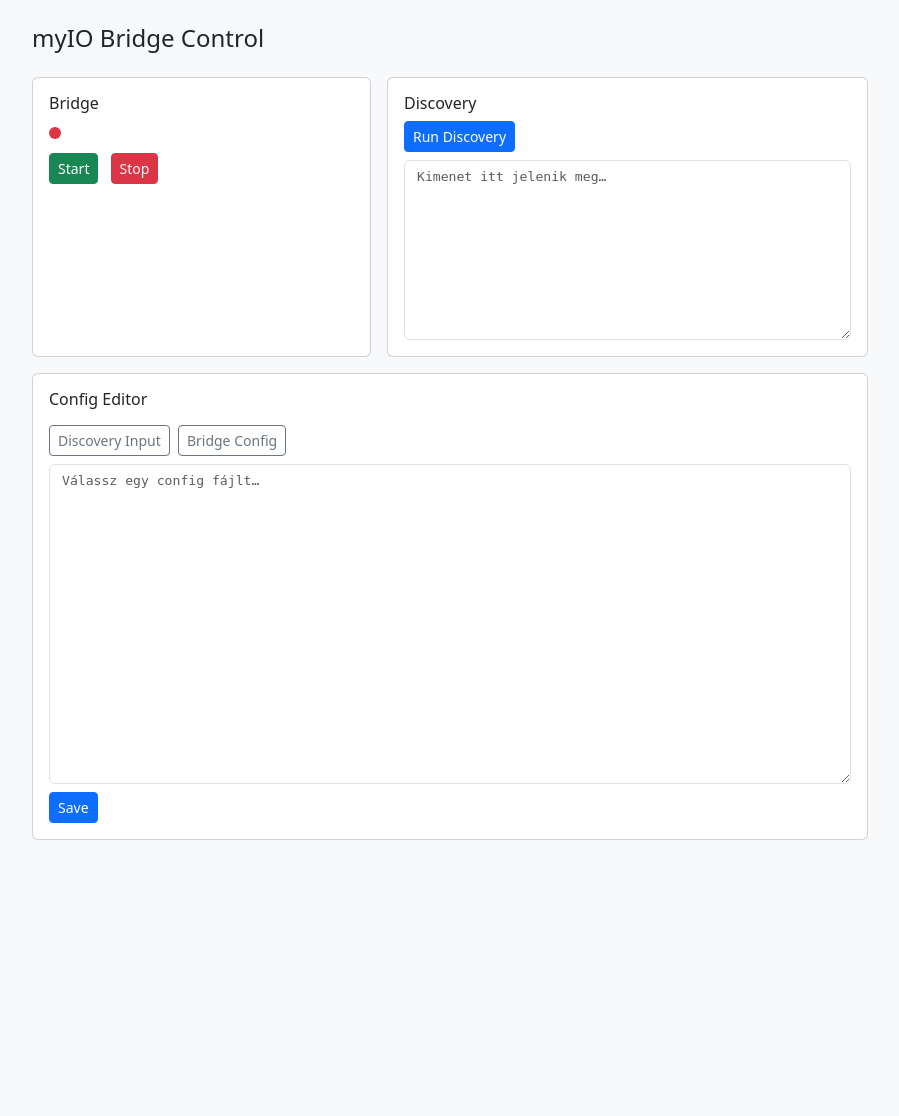
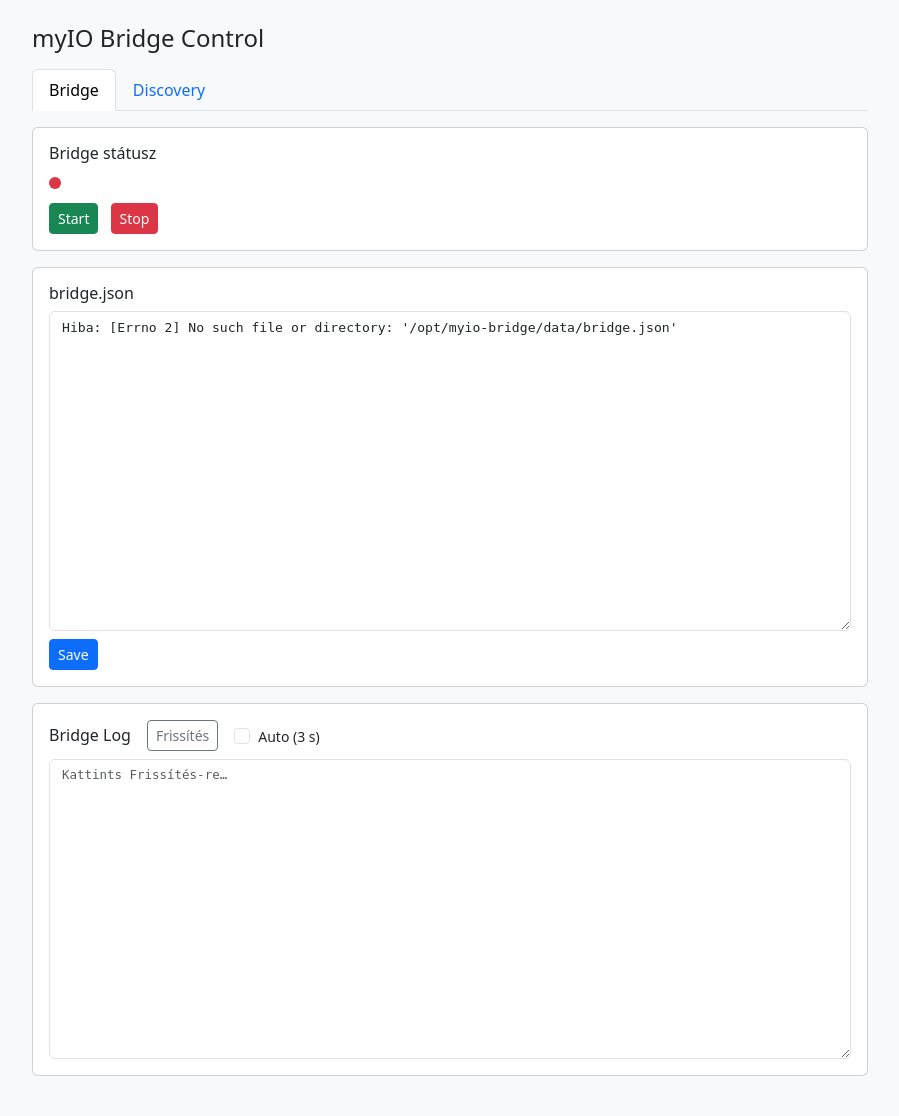
Before and after one commit to pvaczi/myio_bridge, a Flask app: page / in a window 1280 px wide. Shown: the whole page, without its empty margins (190-1089 px from the left). Before the commit the page ends 840 px from the top, so only its background shows below. Run offline with Flask 3, Linux system fonts and the light colour scheme.

Commit message:
feat: web UI mód választó (Bridge/Discovery) és log viewer
- Bridge/Discovery tab: Discovery csak leállított bridge mellett érhető el
- Run Discovery confirm dialógus figyelmeztet a bridge.json felülírásra
- Config editor módhoz kötött: Bridge módban bridge.json, Discoveryben discovery_input.json
- Új /api/bridge/log endpoint (journalctl -n 200)
- Bridge Log panel: manuális frissítés + Auto (3s) checkbox, auto-scroll aljára
- install.sh: myio user hozzáadva systemd-journal csoporthoz

Co-Authored-By: Claude Sonnet 4.6 <noreply@anthropic.com>

```diff
--- a/web/app.py
+++ b/web/app.py
@@ -88,6 +88,16 @@ def config_discovery_set():
     return _save_config(DISCOVERY_JSON)
 
 
+@app.route("/api/bridge/log")
+def bridge_log():
+    result = subprocess.run(
+        ["journalctl", "-u", "myio-bridge", "-n", "200", "--no-pager"],
+        capture_output=True, text=True
+    )
+    lines = result.stdout or result.stderr or "(nincs log)"
+    return jsonify({"ok": True, "lines": lines})
+
+
 def _save_config(path):
     content = request.get_data(as_text=True)
     try:
--- a/web/templates/index.html
+++ b/web/templates/index.html
@@ -8,81 +8,128 @@
   <style>
     body { padding: 1.5rem; background: #f8f9fa; }
     .status-dot { display: inline-block; width: 12px; height: 12px; border-radius: 50%; margin-right: 6px; }
-    .status-active { background: #198754; }
+    .status-active   { background: #198754; }
     .status-inactive { background: #dc3545; }
-    .status-unknown { background: #6c757d; }
-    #discovery-log { height: 180px; font-family: monospace; font-size: 0.82rem; resize: vertical; }
-    #config-textarea { height: 320px; font-family: monospace; font-size: 0.82rem; resize: vertical; }
-    .save-feedback { font-size: 0.88rem; margin-left: 0.75rem; }
+    .status-unknown  { background: #6c757d; }
+    .config-ta  { height: 320px; font-family: monospace; font-size: 0.82rem; resize: vertical; }
+    .log-ta     { height: 300px; font-family: monospace; font-size: 0.78rem; resize: vertical; }
+    .disc-log   { height: 160px; font-family: monospace; font-size: 0.82rem; resize: vertical; }
+    .save-fb    { font-size: 0.88rem; margin-left: 0.75rem; }
   </style>
 </head>
 <body>
 <div class="container-fluid" style="max-width: 860px;">
-  <h4 class="mb-4">myIO Bridge Control</h4>
+  <h4 class="mb-3">myIO Bridge Control</h4>
 
-  <div class="row g-3 mb-3">
-    <!-- Bridge panel -->
-    <div class="col-md-5">
-      <div class="card h-100">
+  <!-- Mode tabs -->
+  <ul class="nav nav-tabs mb-3">
+    <li class="nav-item">
+      <button class="nav-link active" id="tab-bridge" onclick="switchMode('bridge')">Bridge</button>
+    </li>
+    <li class="nav-item">
+      <button class="nav-link" id="tab-discovery" onclick="switchMode('discovery')">Discovery</button>
+    </li>
+  </ul>
+
+  <!-- ===== BRIDGE MODE ===== -->
+  <div id="mode-bridge">
+    <div class="card mb-3">
       <div class="card-body">
-          <h6 class="card-title">Bridge</h6>
+        <h6 class="card-title">Bridge státusz</h6>
         <p class="mb-2">
           <span id="status-dot" class="status-dot status-unknown"></span>
           <span id="status-text">–</span>
         </p>
-          <button id="btn-start" class="btn btn-sm btn-success me-2" onclick="bridgeAction('start')">Start</button>
-          <button id="btn-stop" class="btn btn-sm btn-danger" onclick="bridgeAction('stop')">Stop</button>
+        <button class="btn btn-sm btn-success me-2" onclick="bridgeAction('start')">Start</button>
+        <button class="btn btn-sm btn-danger"       onclick="bridgeAction('stop')">Stop</button>
         <div id="bridge-error" class="text-danger small mt-2" style="display:none;"></div>
+      </div>
+    </div>
+
+    <div class="card mb-3">
+      <div class="card-body">
+        <h6 class="card-title">bridge.json</h6>
+        <textarea id="bridge-config" class="form-control config-ta mb-2" placeholder="Betöltés…"></textarea>
+        <button class="btn btn-sm btn-primary" onclick="saveBridgeConfig()">Save</button>
+        <span id="bridge-save-fb" class="save-fb"></span>
+      </div>
+    </div>
+
+    <div class="card mb-3">
+      <div class="card-body">
+        <div class="d-flex align-items-center mb-2">
+          <h6 class="card-title mb-0 me-3">Bridge Log</h6>
+          <button class="btn btn-sm btn-outline-secondary me-3" onclick="fetchLog()">Frissítés</button>
+          <div class="form-check mb-0">
+            <input class="form-check-input" type="checkbox" id="log-auto" onchange="setLogAuto(this.checked)">
+            <label class="form-check-label small" for="log-auto">Auto (3 s)</label>
+          </div>
+        </div>
+        <textarea id="bridge-log" class="form-control log-ta" readonly placeholder="Kattints Frissítés-re…"></textarea>
       </div>
     </div>
   </div>
 
-    <!-- Discovery panel -->
-    <div class="col-md-7">
-      <div class="card h-100">
+  <!-- ===== DISCOVERY MODE ===== -->
+  <div id="mode-discovery" style="display:none;">
+    <div class="card mb-3">
       <div class="card-body">
-          <h6 class="card-title">Discovery</h6>
-          <button id="btn-discovery" class="btn btn-sm btn-primary mb-2" onclick="runDiscovery()">
-            <span id="discovery-spinner" class="spinner-border spinner-border-sm me-1" style="display:none;"></span>
+        <h6 class="card-title">Discovery futtatása</h6>
+        <p class="text-warning small mb-2 mb-0">
+          <strong>Figyelem:</strong> a Discovery futtatása felülírja a <code>bridge.json</code> konfigurációt.
+        </p>
+        <button id="btn-discovery" class="btn btn-sm btn-primary mt-2 mb-2" onclick="runDiscovery()">
+          <span id="disc-spinner" class="spinner-border spinner-border-sm me-1" style="display:none;"></span>
           Run Discovery
         </button>
-          <textarea id="discovery-log" class="form-control" readonly placeholder="Kimenet itt jelenik meg…"></textarea>
+        <textarea id="disc-log" class="form-control disc-log" readonly placeholder="Kimenet itt jelenik meg…"></textarea>
       </div>
+    </div>
+
+    <div class="card mb-3">
+      <div class="card-body">
+        <h6 class="card-title">discovery_input.json</h6>
+        <textarea id="disc-config" class="form-control config-ta mb-2" placeholder="Betöltés…"></textarea>
+        <button class="btn btn-sm btn-primary" onclick="saveDiscoveryConfig()">Save</button>
+        <span id="disc-save-fb" class="save-fb"></span>
       </div>
     </div>
   </div>
 
-  <!-- Config editor -->
-  <div class="card">
-    <div class="card-body">
-      <h6 class="card-title mb-3">Config Editor</h6>
-      <div class="mb-2">
-        <button class="btn btn-sm btn-outline-secondary me-1" onclick="loadConfig('discovery')">Discovery Input</button>
-        <button class="btn btn-sm btn-outline-secondary" onclick="loadConfig('bridge')">Bridge Config</button>
-        <span id="config-name" class="text-muted small ms-2"></span>
-      </div>
-      <textarea id="config-textarea" class="form-control mb-2" placeholder="Válassz egy config fájlt…"></textarea>
-      <button class="btn btn-sm btn-primary" onclick="saveConfig()">Save</button>
-      <span id="save-feedback" class="save-feedback"></span>
-    </div>
-  </div>
 </div>
 
 <script>
-let currentConfig = null;
+let mode = 'bridge';
+let bridgeActive = false;
+let logTimer = null;
 
 async function fetchStatus() {
   try {
     const r = await fetch('/api/bridge/status');
     const d = await r.json();
-    const active = d.status === 'active';
+    bridgeActive = d.status === 'active';
     const dot = document.getElementById('status-dot');
-    dot.className = 'status-dot ' + (active ? 'status-active' : 'status-inactive');
+    dot.className = 'status-dot ' + (bridgeActive ? 'status-active' : 'status-inactive');
     document.getElementById('status-text').textContent = d.status;
+    const discTab = document.getElementById('tab-discovery');
+    discTab.disabled = bridgeActive;
+    discTab.title = bridgeActive ? 'A bridge futása közben nem lehet Discovery módba váltani.' : '';
+    if (bridgeActive && mode === 'discovery') switchMode('bridge');
   } catch {
     document.getElementById('status-dot').className = 'status-dot status-unknown';
     document.getElementById('status-text').textContent = 'ismeretlen';
   }
+}
+
+function switchMode(newMode) {
+  if (newMode === 'discovery' && bridgeActive) return;
+  mode = newMode;
+  document.getElementById('mode-bridge').style.display    = newMode === 'bridge'    ? '' : 'none';
+  document.getElementById('mode-discovery').style.display = newMode === 'discovery' ? '' : 'none';
+  document.getElementById('tab-bridge').classList.toggle('active',    newMode === 'bridge');
+  document.getElementById('tab-discovery').classList.toggle('active', newMode === 'discovery');
+  if (newMode === 'discovery') loadDiscoveryConfig();
+  else loadBridgeConfig();
 }
 
 async function bridgeAction(action) {
@@ -90,17 +137,57 @@ async function bridgeAction(action) {
   errEl.style.display = 'none';
   const r = await fetch('/api/bridge/' + action, { method: 'POST' });
   const d = await r.json();
-  if (!d.ok) {
-    errEl.textContent = d.error || 'Hiba';
-    errEl.style.display = '';
-  }
+  if (!d.ok) { errEl.textContent = d.error || 'Hiba'; errEl.style.display = ''; }
   await fetchStatus();
 }
 
+async function loadBridgeConfig() {
+  const r = await fetch('/api/config/bridge');
+  const d = await r.json();
+  document.getElementById('bridge-config').value = d.ok ? d.content : ('Hiba: ' + d.error);
+  document.getElementById('bridge-save-fb').textContent = '';
+}
+
+async function saveBridgeConfig() {
+  const fb = document.getElementById('bridge-save-fb');
+  const content = document.getElementById('bridge-config').value;
+  try { JSON.parse(content); } catch (e) {
+    fb.textContent = 'Érvénytelen JSON: ' + e.message; fb.style.color = 'red'; return;
+  }
+  const r = await fetch('/api/config/bridge', {
+    method: 'POST', headers: { 'Content-Type': 'application/json' }, body: content
+  });
+  const d = await r.json();
+  fb.textContent = d.ok ? 'Mentve.' : ('Hiba: ' + (d.error || '?'));
+  fb.style.color = d.ok ? 'green' : 'red';
+}
+
+async function loadDiscoveryConfig() {
+  const r = await fetch('/api/config/discovery');
+  const d = await r.json();
+  document.getElementById('disc-config').value = d.ok ? d.content : ('Hiba: ' + d.error);
+  document.getElementById('disc-save-fb').textContent = '';
+}
+
+async function saveDiscoveryConfig() {
+  const fb = document.getElementById('disc-save-fb');
+  const content = document.getElementById('disc-config').value;
+  try { JSON.parse(content); } catch (e) {
+    fb.textContent = 'Érvénytelen JSON: ' + e.message; fb.style.color = 'red'; return;
+  }
+  const r = await fetch('/api/config/discovery', {
+    method: 'POST', headers: { 'Content-Type': 'application/json' }, body: content
+  });
+  const d = await r.json();
+  fb.textContent = d.ok ? 'Mentve.' : ('Hiba: ' + (d.error || '?'));
+  fb.style.color = d.ok ? 'green' : 'red';
+}
+
 async function runDiscovery() {
+  if (!confirm('Figyelem: a Discovery futtatása felülírja a bridge.json konfigurációt!\n\nBiztosan folytatod?')) return;
   const btn = document.getElementById('btn-discovery');
-  const spinner = document.getElementById('discovery-spinner');
-  const log = document.getElementById('discovery-log');
+  const spinner = document.getElementById('disc-spinner');
+  const log = document.getElementById('disc-log');
   btn.disabled = true;
   spinner.style.display = '';
   log.value = 'Futás…';
@@ -116,42 +203,27 @@ async function runDiscovery() {
   }
 }
 
-async function loadConfig(type) {
-  currentConfig = type;
-  document.getElementById('config-name').textContent = type === 'bridge' ? 'bridge.json' : 'discovery_input.json';
-  document.getElementById('save-feedback').textContent = '';
-  const r = await fetch('/api/config/' + type);
+async function fetchLog() {
+  const el = document.getElementById('bridge-log');
+  const atBottom = el.scrollTop + el.clientHeight >= el.scrollHeight - 10;
+  try {
+    const r = await fetch('/api/bridge/log');
     const d = await r.json();
-  document.getElementById('config-textarea').value = d.ok ? d.content : ('Hiba: ' + d.error);
+    if (d.ok) {
+      el.value = d.lines;
+      if (atBottom) el.scrollTop = el.scrollHeight;
+    }
+  } catch {}
 }
 
-async function saveConfig() {
-  const fb = document.getElementById('save-feedback');
-  const content = document.getElementById('config-textarea').value;
-  if (!currentConfig) { fb.textContent = 'Először válassz config fájlt.'; fb.style.color = 'orange'; return; }
-  try {
-    JSON.parse(content);
-  } catch (e) {
-    fb.textContent = 'Érvénytelen JSON: ' + e.message;
-    fb.style.color = 'red';
-    return;
-  }
-  const r = await fetch('/api/config/' + currentConfig, {
-    method: 'POST',
-    headers: { 'Content-Type': 'application/json' },
-    body: content
-  });
-  const d = await r.json();
-  if (d.ok) {
-    fb.textContent = 'Mentve.';
-    fb.style.color = 'green';
-  } else {
-    fb.textContent = 'Hiba: ' + (d.error || 'ismeretlen');
-    fb.style.color = 'red';
-  }
+function setLogAuto(on) {
+  clearInterval(logTimer);
+  logTimer = null;
+  if (on) { fetchLog(); logTimer = setInterval(fetchLog, 3000); }
 }
 
 fetchStatus();
+loadBridgeConfig();
 setInterval(fetchStatus, 5000);
 </script>
 </body>
```
Also changed, not shown: 1 other file. Lines whose indentation alone changed are shown as unchanged.
